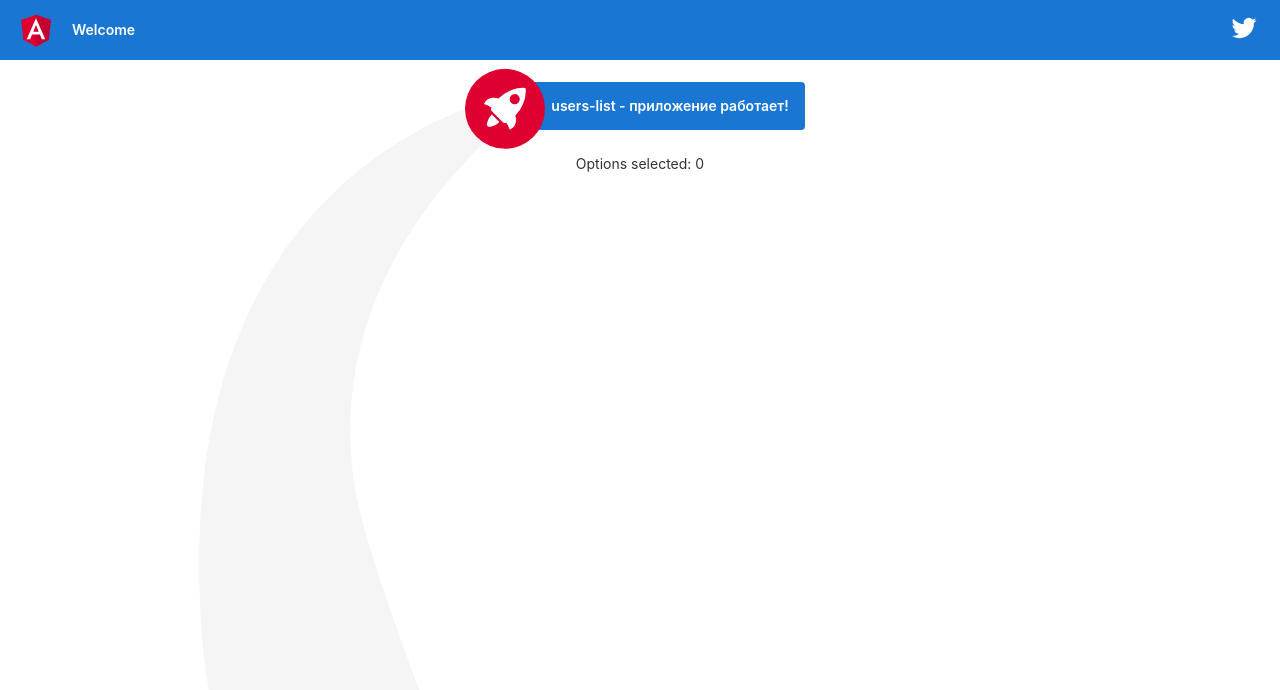
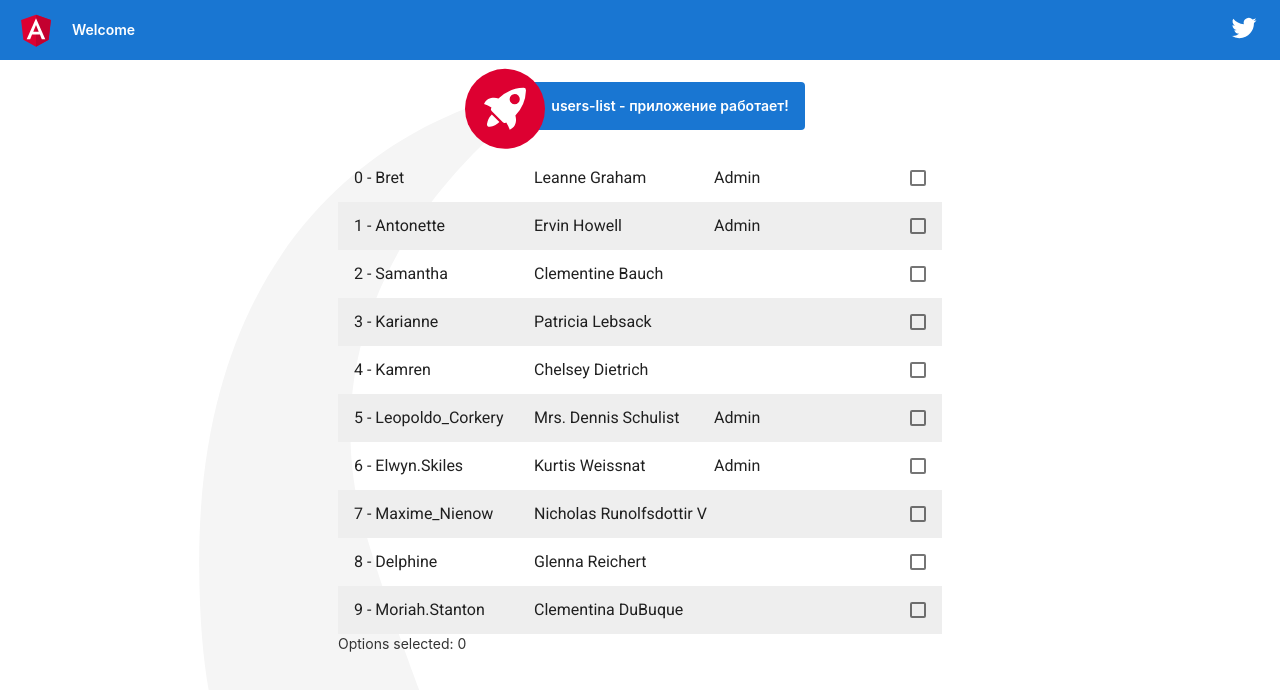
Before and after one commit to tanne-sh/Users-list, an Angular app: page / in a window 1280 px wide. Shown: the top 690 px of the page. Built offline with nearby package versions, Linux system fonts and the light colour scheme.

Commit message:
create getUsersList

```diff
--- a/src/app/users-list/users-list.component.ts
+++ b/src/app/users-list/users-list.component.ts
@@ -1,4 +1,5 @@
 import { Component, OnInit } from '@angular/core';
+import { UsersService } from './../users.service';
 
 @Component({
   selector: 'app-users-list',
@@ -7,9 +8,10 @@ import { Component, OnInit } from '@angular/core';
 })
 export class UsersListComponent implements OnInit {
  usersList = [];
-  constructor() { }
+  constructor(public userService: UsersService) { }
 
   ngOnInit(): void {
+    this.usersList = this.userService.getUsersList()
   }
 
 }
--- a/src/app/users-list.service.ts
+++ b/src/app/users.service.ts
@@ -3,9 +3,13 @@ import { Injectable } from '@angular/core';
 @Injectable({
   providedIn: 'root'
 })
-export class UsersListService {
+export class UsersService {
 
   constructor() { }
+
+  getUsersList() {
+    return this.usersList
+  }
 
   usersList = [
     {
```
